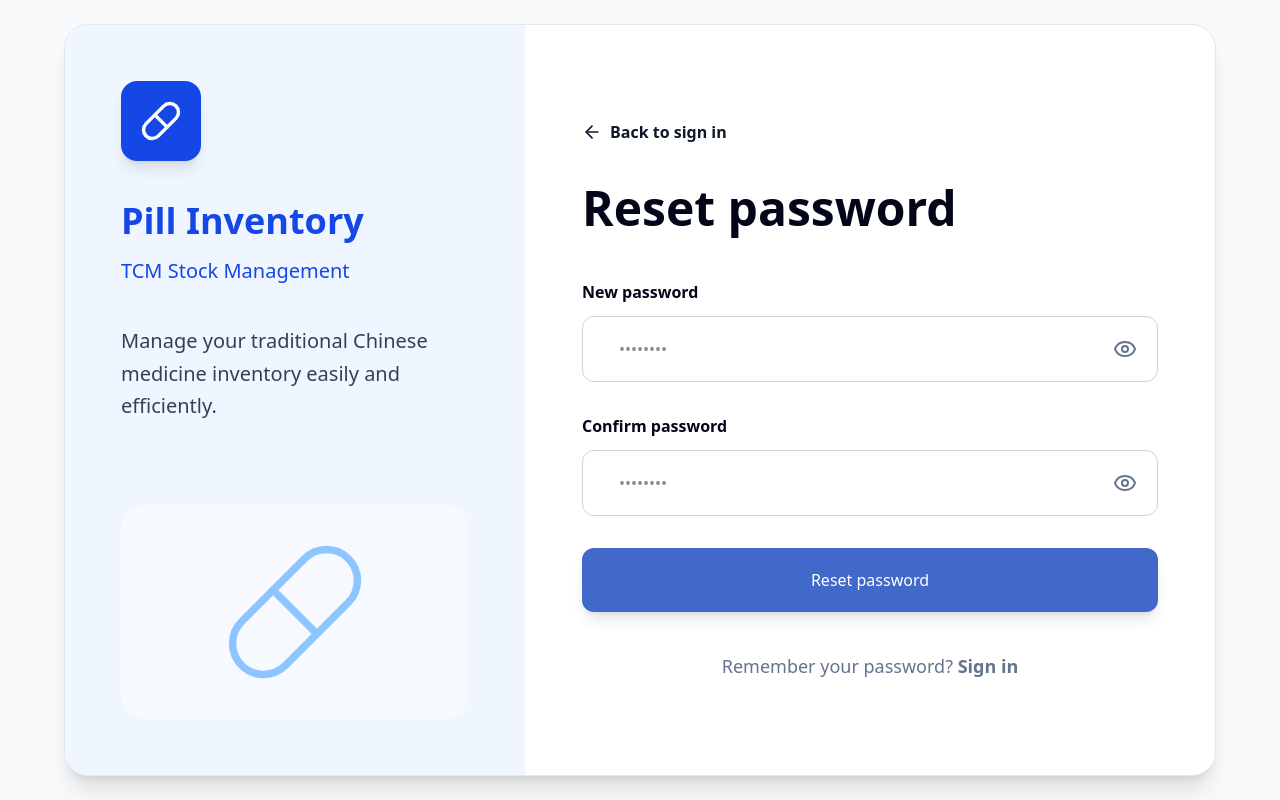
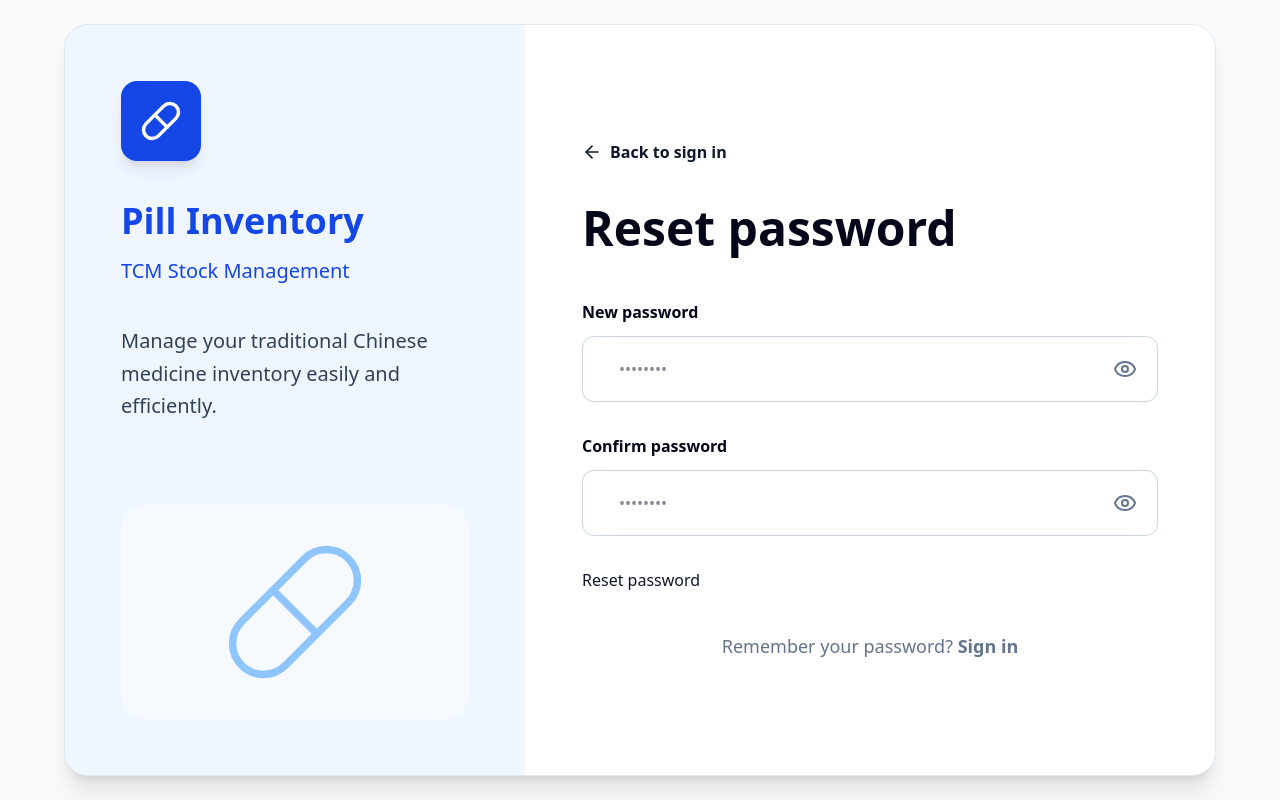
Before and after one commit to adabo4/tcmstock, a React (Vite) app: page /reset-password in a window 1280 px wide. Built offline with nearby package versions, Linux system fonts and the light colour scheme; no server answers.

Commit message:
removed unused vars

```diff
--- a/src/pages/Dashboard.tsx
+++ b/src/pages/Dashboard.tsx
@@ -12,7 +12,7 @@ export default function Dashboard() {
   const [stockType, setStockType] = useState<ProductType | "">("");
   const [stock, setStock] = useState<MyStockItem[]>([]);
 
-  const [stockPage, setStockPage] = useState(1);
+  const [, setStockPage] = useState(1);
 
   const { user } = useAuth();
 
@@ -82,7 +82,13 @@ export default function Dashboard() {
   }, []);
 
   useEffect(() => {
-    loadSummaryStock();
+    const timeoutId = window.setTimeout(() => {
+      void loadSummaryStock();
+    }, 0);
+
+    return () => {
+      window.clearTimeout(timeoutId);
+    };
   }, [loadSummaryStock]);
 
   return (
--- a/src/pages/Settings.tsx
+++ b/src/pages/Settings.tsx
@@ -390,23 +390,6 @@ function CardHeader({ icon, title, subtitle }: CardHeaderProps) {
   );
 }
 
-type InputProps = {
-  label: string;
-  defaultValue?: string;
-};
-
-function Input({ label, defaultValue }: InputProps) {
-  return (
-    <label className="block">
-      <span className="mb-2 block font-semibold text-slate-800">{label}</span>
-      <input
-        defaultValue={defaultValue}
-        className="h-14 w-full rounded-xl border border-slate-200 px-4 outline-none focus:border-primary focus:ring-4 focus:ring-primary/10"
-      />
-    </label>
-  );
-}
-
 type PasswordInputProps = {
   label: string;
   value: string;
--- a/src/pages/auth/ForgotPassword.tsx
+++ b/src/pages/auth/ForgotPassword.tsx
@@ -1,5 +1,5 @@
 import { ArrowLeft, Mail } from "lucide-react";
-import { Link, useNavigate } from "react-router-dom";
+import { Link } from "react-router-dom";
 import AuthLayout from "../../layouts/AuthLayout";
 import { useState } from "react";
 import { forgotPasswordRequest } from "../../api/auth";
@@ -9,8 +9,6 @@ export default function ForgotPassword() {
   const [error, setError] = useState("");
   const [message, setMessage] = useState("");
   const [loading, setLoading] = useState(false);
-
-  const navigate = useNavigate();
 
   async function handleSubmit(e: React.FormEvent<HTMLFormElement>) {
     e.preventDefault();
--- a/src/pages/auth/ResetPassword.tsx
+++ b/src/pages/auth/ResetPassword.tsx
@@ -116,11 +116,8 @@ export default function ResetPassword() {
             </p>
           ) : null}
 
-          <button
-            type="submit"
-            className="h-16 w-full rounded-xl bg-blue text-xl font-semibold text-white shadow-lg hover:bg-primary-hover"
-          >
-            Reset password
+          <button type="submit" disabled={loading}>
+            {loading ? "Resetting password..." : "Reset password"}
           </button>
         </form>
 
--- a/src/pages/auth/SignUp.tsx
+++ b/src/pages/auth/SignUp.tsx
@@ -1,4 +1,4 @@
-import { Eye, Lock, Mail, User } from "lucide-react";
+import { Lock, Mail, User } from "lucide-react";
 import { Link, useNavigate } from "react-router-dom";
 import AuthLayout from "../../layouts/AuthLayout";
 import { useState } from "react";
```
